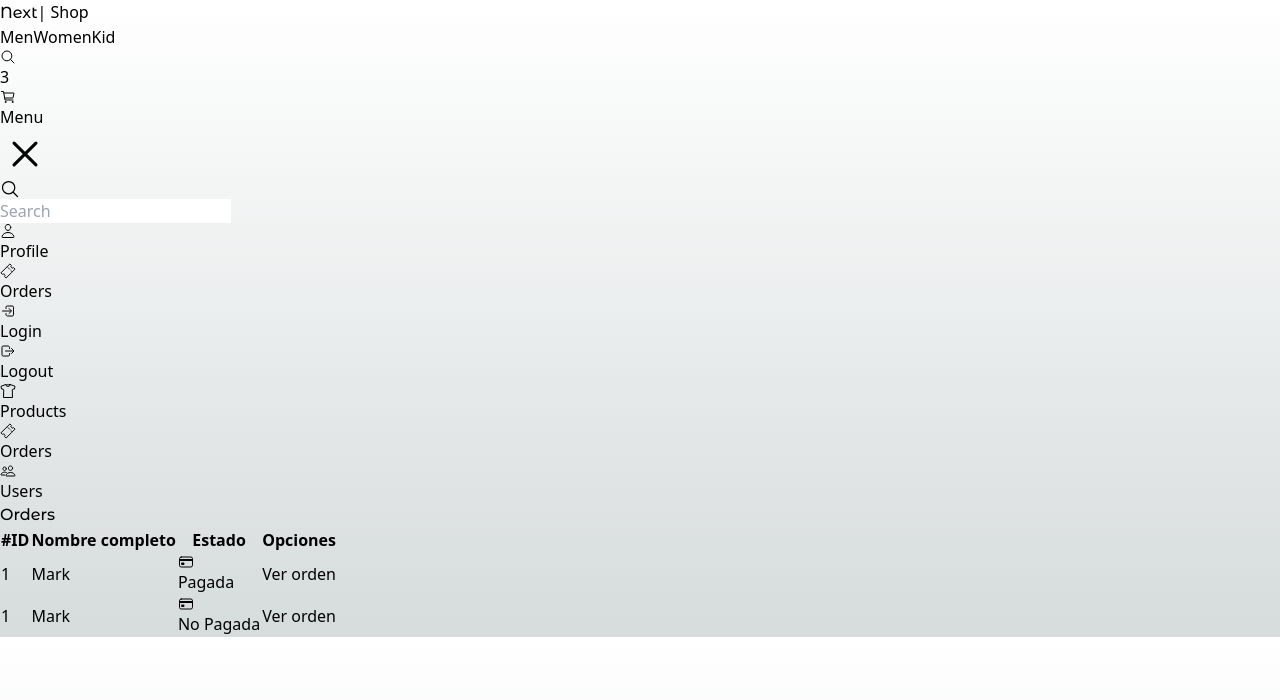
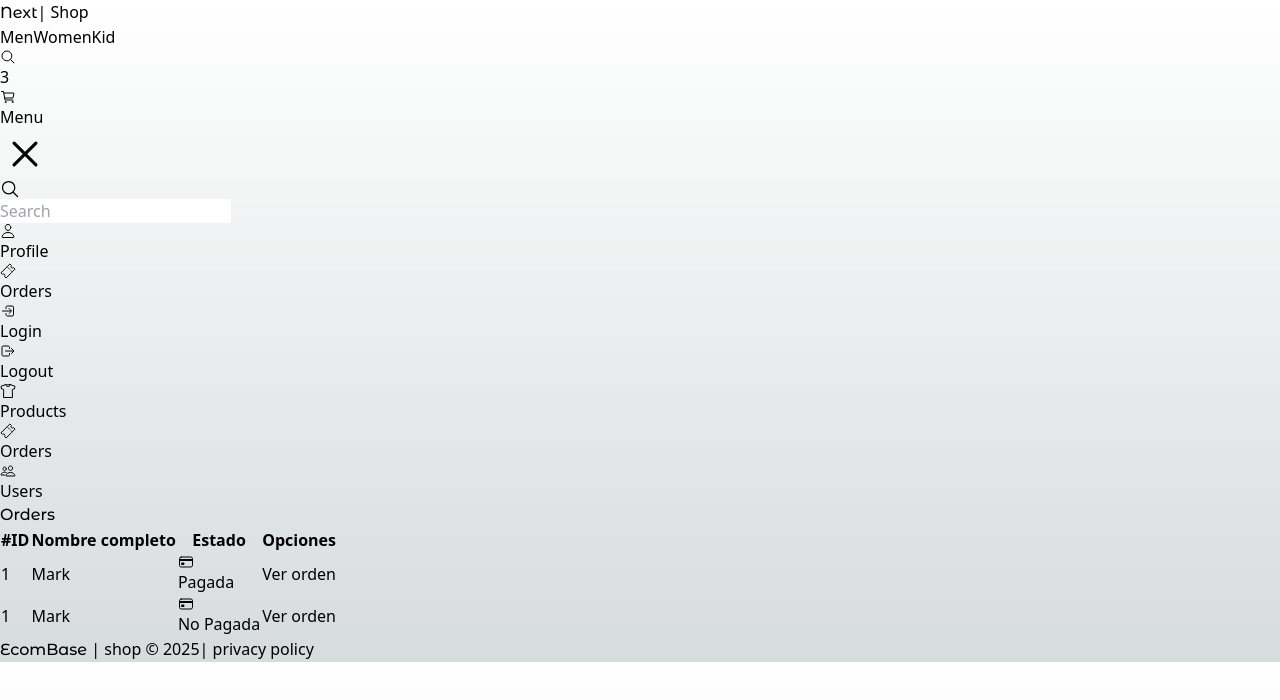
Before and after one commit to JonathanVargas0111/next-shop, a Next.js app: page /orders in a window 1280 px wide. Shown: the top 700 px of the page. Built offline with nearby package versions, Linux system fonts and the light colour scheme.

Commit message:
Empty shopping cart screen

```diff
--- a/src/app/(shop)/cart/page.tsx
+++ b/src/app/(shop)/cart/page.tsx
@@ -4,17 +4,22 @@ import { initialData } from '@/seed/seed'
 
 import { QuantitySelector, Title } from "@/components";
 import { BiTrash } from "react-icons/bi";
+import { redirect } from "next/navigation";
 
 
 const productInCart = [
     initialData.products[0],
     initialData.products[1],
     initialData.products[2],
+
 ]
 
 
 
 export default function () {
+
+    /* if (productInCart.length === 0) redirect("/empty") */
+
     return (
         <div className="flex justify-center items-center mb-72 px-10 sm:px-0">
             <div className="flex flex-col w-[1000px]">
--- a/src/app/(shop)/layout.tsx
+++ b/src/app/(shop)/layout.tsx
@@ -1,4 +1,4 @@
-import {  Sidebar, TopMenu } from "@/components";
+import {  Footer, Sidebar, TopMenu } from "@/components";
 
 export default function ShopLayout({
     children,
@@ -14,6 +14,7 @@ export default function ShopLayout({
                 {children}
 
             </div>
+            <Footer />
         </main>
     );
 }
--- a/src/components/index.ts
+++ b/src/components/index.ts
@@ -10,3 +10,5 @@ export * from './product/size-selector/SizeSelector'
 export * from './product/quantity-selector/QuantitySelector'
 export * from './product/slideshow/ProductSlideshow'
 export * from './product/slideshow/ProductMobileSlideshow'
+
+export * from './ui/footer/Footer'
--- /dev/null
+++ b/src/components/ui/footer/Footer.tsx
@@ -0,0 +1,30 @@
+import { titleFont } from "@/config/fonts";
+import Link from "next/link";
+
+export const Footer = () => {
+    return (
+        <footer className=" py-4">
+            <div className="container mx-auto text-center text-black">
+                <Link
+                    href={"/"}
+                    >
+                        <span className={`${titleFont.className} antialiased font-bold`}>
+                            EcomBase
+                        </span>
+                        <span className=""> | shop </span>
+
+                        <span className="">
+                             &copy; { new Date().getFullYear()}
+                        </span>
+                </Link>
+                <Link
+                    href={"/"}
+                >
+                    <span className="">
+                         | privacy policy
+                    </span>
+                </Link>
+            </div>
+        </footer>
+    );
+};
```
Also changed, not shown: src/app/(shop)/empty/page.tsx (+19 -2 lines).
